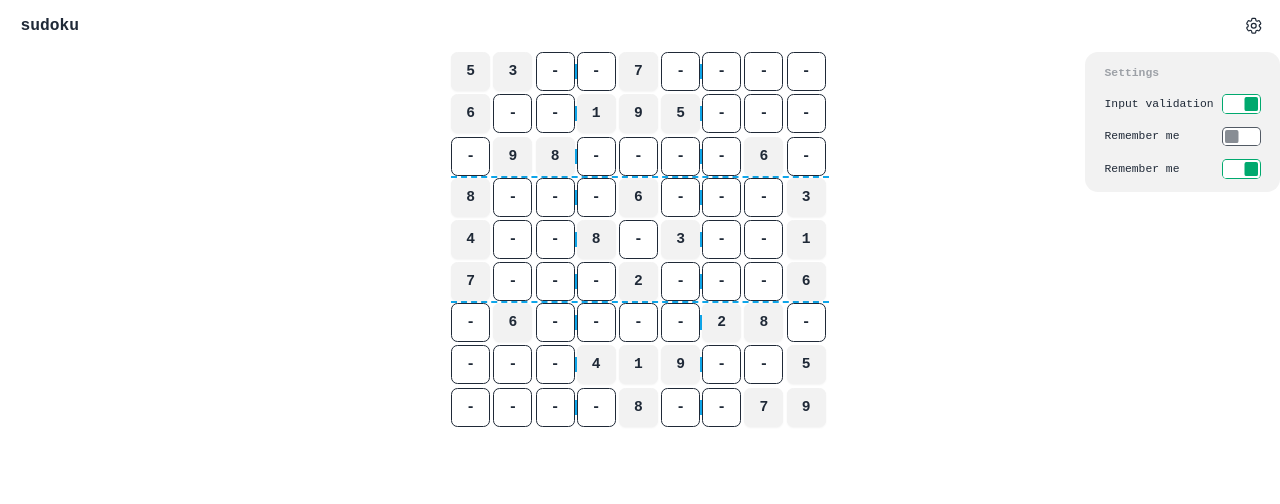
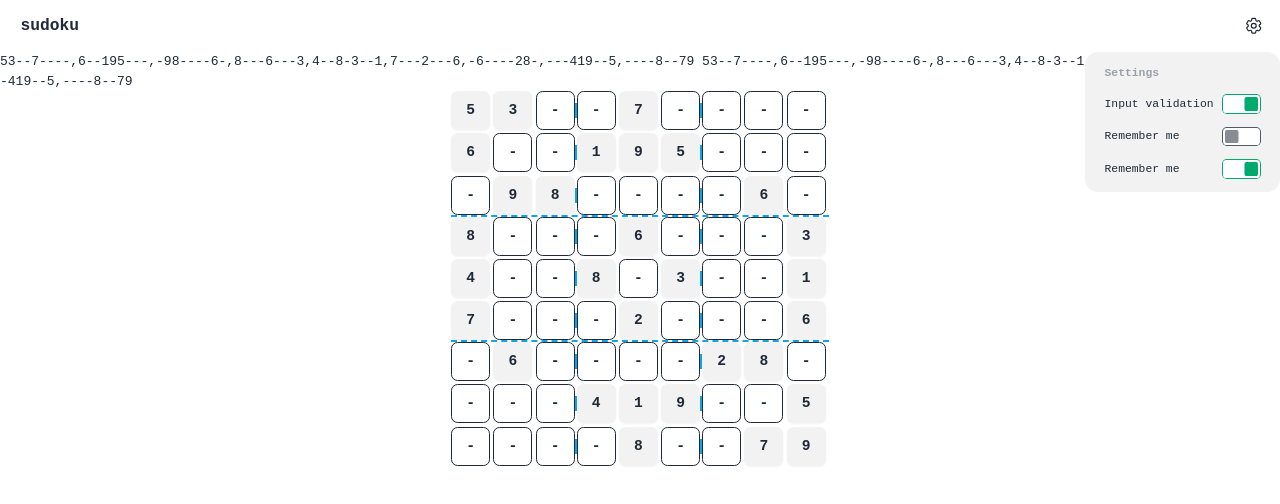
Before and after one commit to mrv1k/propersudoku, a SvelteKit app: page / in a window 1280 px wide. Shown: the top 504 px of the page. Built offline with nearby package versions, Linux system fonts and the light colour scheme.

Commit message:
wip url state

```diff
--- a/src/routes/+page.svelte
+++ b/src/routes/+page.svelte
@@ -2,17 +2,11 @@
   const keys = Array.from({ length: 9 }).map((_, i) => i + 1);
 
   const X = '-';
-  const emptyBoardRow = Array.from({ length: 9 }).map(() => X);
-  const emptyBoard = Array.from({ length: 9 }).map(() => [...emptyBoardRow]);
-
-  let board = $state(emptyBoard);
-  let isBoardInitiated = $state(false);
+  //const emptyBoardRow = Array.from({ length: 9 }).map(() => X);
+  //const emptyBoard = Array.from({ length: 9 }).map(() => [...emptyBoardRow]);
 
   // TODO: read & write state to url
-  // TODO: make sure this happens once (even in dev)
-  // simmulate URL state
-  const initialBoardJSON = JSON.stringify({
-    board: [
+  const initialBoardURLParsed = [
     ['5', '3', X, X, '7', X, X, X, X],
     ['6', X, X, '1', '9', '5', X, X, X],
     [X, '9', '8', X, X, X, X, '6', X],
@@ -22,24 +16,17 @@
     [X, '6', X, X, X, X, '2', '8', X],
     [X, X, X, '4', '1', '9', X, X, '5'],
     [X, X, X, X, '8', X, X, '7', '9']
-    ]
-  });
+  ];
+  const initialBoardURLState = initialBoardURLParsed.map((row) => row.join('')).join(',');
 
-  $effect(() => {
-    if (isBoardInitiated) {
-      return;
-    }
-
-    try {
-      const parsed = JSON.parse(initialBoardJSON);
-      if (typeof parsed === 'object' && Array.isArray(parsed.board)) {
-        board = parsed.board;
-        isBoardInitiated = true;
-      }
-    } catch {
-      console.error('oh no json parse derped');
-    }
-  });
+  let board = $state(initialBoardURLParsed);
+  let boardURLStateLive = $derived(board.map((row) => row.join('')).join(','));
+  //let isBoardInitiated = $state(false);
+  //$effect(() => {
+  //  if (isBoardInitiated) {
+  //    return;
+  //  }
+  //});
 
   let activeRow = $state(-1);
   let activeCol = $state(-1);
@@ -134,6 +121,11 @@
 />
 
 <div class="container mx-auto">
+  <div>
+    {encodeURI(initialBoardURLState)}
+    {encodeURI(boardURLStateLive)}
+  </div>
+
   <div class="game-wrapper w-fit mx-auto">
     {#each board as rows, rowIndex}
       <div class="game-row">
```
Lines whose indentation alone changed are shown as unchanged.
